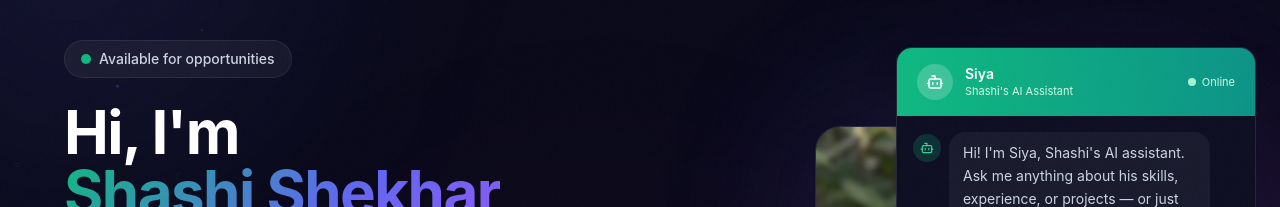
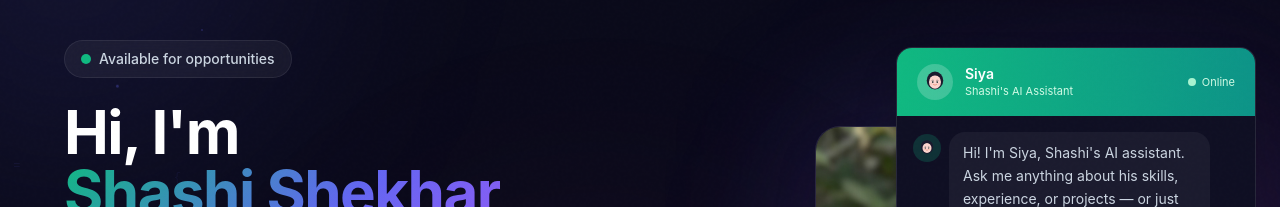
Before and after one commit to shashiazad/shashi-portfolio, a Next.js app: page / in a window 1280 px wide. Both pictures are taken after a click on the button 1228 px from the left and 748 px from the top of the page. Shown: the part 177-384 px from the top of the page. Built offline with nearby package versions, Linux system fonts and the light colour scheme.

Commit message:
Fix Siya: model fallback (gemini-2.0-flash first) + girl avatar icon

```diff
--- a/app/api/chat/route.ts
+++ b/app/api/chat/route.ts
@@ -59,12 +59,16 @@ export async function POST(req: NextRequest) {
       }
     ];
 
-    // Direct REST API call to Gemini
-    const response = await fetch(`https://generativelanguage.googleapis.com/v1beta/models/gemini-pro:generateContent?key=${apiKey}`, {
+    // Try multiple model names in order of preference (models get deprecated over time)
+    const modelNames = ['gemini-2.0-flash', 'gemini-2.0-flash-lite', 'gemini-1.5-flash', 'gemini-pro'];
+    let lastError = '';
+
+    for (const modelName of modelNames) {
+      const response = await fetch(
+        `https://generativelanguage.googleapis.com/v1beta/models/${modelName}:generateContent?key=${apiKey}`,
+        {
           method: 'POST',
-      headers: {
-        'Content-Type': 'application/json',
-      },
+          headers: { 'Content-Type': 'application/json' },
           body: JSON.stringify({
             contents: contents,
             generationConfig: {
@@ -72,20 +76,28 @@ export async function POST(req: NextRequest) {
               maxOutputTokens: 1000,
             }
           })
-    });
+        }
+      );
 
-    if (!response.ok) {
-      const errorData = await response.text();
-      console.error('Gemini API error:', response.status, errorData);
-      return NextResponse.json({
-        error: `Gemini API error: ${response.status} - ${errorData}`
-      }, { status: response.status });
+      if (response.ok) {
+        const data = await response.json();
+        const message = data.candidates?.[0]?.content?.parts?.[0]?.text || 'Sorry, I couldn\'t generate a response.';
+        return NextResponse.json({ message });
       }
 
-    const data = await response.json();
-    const message = data.candidates?.[0]?.content?.parts?.[0]?.text || 'Sorry, I couldn\'t generate a response.';
+      const errorText = await response.text();
+      console.error(`Model ${modelName} failed:`, response.status, errorText);
+      lastError = errorText;
 
-    return NextResponse.json({ message });
+      // Only retry on 404 (model not found), break on other errors
+      if (response.status !== 404) {
+        return NextResponse.json({ error: `Gemini API error: ${response.status} - ${errorText}` }, { status: response.status });
+      }
+    }
+
+    const message = 'Sorry, no available Gemini model found. Please check the API key and try again later.';
+
+    return NextResponse.json({ error: message + ' Last error: ' + lastError }, { status: 500 });
   } catch (error: unknown) {
     console.error('Chat API error:', error);
     const errorMessage = error instanceof Error ? error.message : 'An unexpected error occurred';
--- a/components/SiyaChat.tsx
+++ b/components/SiyaChat.tsx
@@ -2,7 +2,44 @@
 
 import { useState, useRef, useEffect, FormEvent } from 'react';
 import { motion, AnimatePresence } from 'framer-motion';
-import { MessageCircle, X, Send, Bot, User, Loader2 } from 'lucide-react';
+import { MessageCircle, X, Send, User, Loader2 } from 'lucide-react';
+
+function SiyaAvatar({ size = 18, className = '' }: { size?: number; className?: string }) {
+  return (
+    <svg
+      width={size}
+      height={size}
+      viewBox="0 0 64 64"
+      fill="none"
+      xmlns="http://www.w3.org/2000/svg"
+      className={className}
+    >
+      {/* Hair */}
+      <ellipse cx="32" cy="28" rx="22" ry="24" fill="#1a1a2e" />
+      {/* Face */}
+      <ellipse cx="32" cy="32" rx="16" ry="18" fill="#fcd5ce" />
+      {/* Hair bangs */}
+      <path d="M16 24c2-8 10-14 16-14s14 6 16 14c-2-6-8-10-16-10S18 18 16 24z" fill="#1a1a2e" />
+      {/* Left eye */}
+      <ellipse cx="26" cy="32" rx="2.2" ry="2.5" fill="#2d3436" />
+      <ellipse cx="26.5" cy="31.5" rx="0.8" ry="0.8" fill="white" />
+      {/* Right eye */}
+      <ellipse cx="38" cy="32" rx="2.2" ry="2.5" fill="#2d3436" />
+      <ellipse cx="38.5" cy="31.5" rx="0.8" ry="0.8" fill="white" />
+      {/* Eyebrows */}
+      <path d="M23 28.5c1-1.5 3-2 5-1" stroke="#2d3436" strokeWidth="1" strokeLinecap="round" fill="none" />
+      <path d="M36 27.5c2-1 4-0.5 5 1" stroke="#2d3436" strokeWidth="1" strokeLinecap="round" fill="none" />
+      {/* Smile */}
+      <path d="M27 38c2 3 8 3 10 0" stroke="#e17055" strokeWidth="1.5" strokeLinecap="round" fill="none" />
+      {/* Blush */}
+      <ellipse cx="22" cy="37" rx="3" ry="1.8" fill="#fab1a0" opacity="0.5" />
+      <ellipse cx="42" cy="37" rx="3" ry="1.8" fill="#fab1a0" opacity="0.5" />
+      {/* Hair sides */}
+      <path d="M12 28c0 10 2 18 6 22c-4-4-6-12-6-22z" fill="#1a1a2e" />
+      <path d="M52 28c0 10-2 18-6 22c4-4 6-12 6-22z" fill="#1a1a2e" />
+    </svg>
+  );
+}
 
 interface Message {
   role: 'user' | 'assistant';
@@ -91,7 +128,7 @@ export default function SiyaChat() {
             {/* Header */}
             <div className="flex items-center gap-3 px-5 py-4 bg-gradient-to-r from-emerald-500 to-teal-600 text-white shrink-0">
               <div className="w-9 h-9 rounded-full bg-white/20 flex items-center justify-center">
-                <Bot size={18} />
+                <SiyaAvatar size={24} />
               </div>
               <div>
                 <p className="font-semibold text-sm leading-tight">Siya</p>
@@ -115,7 +152,7 @@ export default function SiyaChat() {
                 >
                   {msg.role === 'assistant' && (
                     <div className="w-7 h-7 rounded-full bg-emerald-100 dark:bg-emerald-500/20 flex items-center justify-center shrink-0 mt-0.5">
-                      <Bot size={14} className="text-emerald-600 dark:text-emerald-400" />
+                      <SiyaAvatar size={18} />
                     </div>
                   )}
                   <div
@@ -138,7 +175,7 @@ export default function SiyaChat() {
               {loading && (
                 <div className="flex gap-2 justify-start">
                   <div className="w-7 h-7 rounded-full bg-emerald-100 dark:bg-emerald-500/20 flex items-center justify-center shrink-0">
-                    <Bot size={14} className="text-emerald-600 dark:text-emerald-400" />
+                    <SiyaAvatar size={18} />
                   </div>
                   <div className="bg-slate-100 dark:bg-white/5 px-4 py-3 rounded-2xl rounded-bl-md">
                     <Loader2 size={16} className="animate-spin text-emerald-500" />
```
Lines whose indentation alone changed are shown as unchanged.
